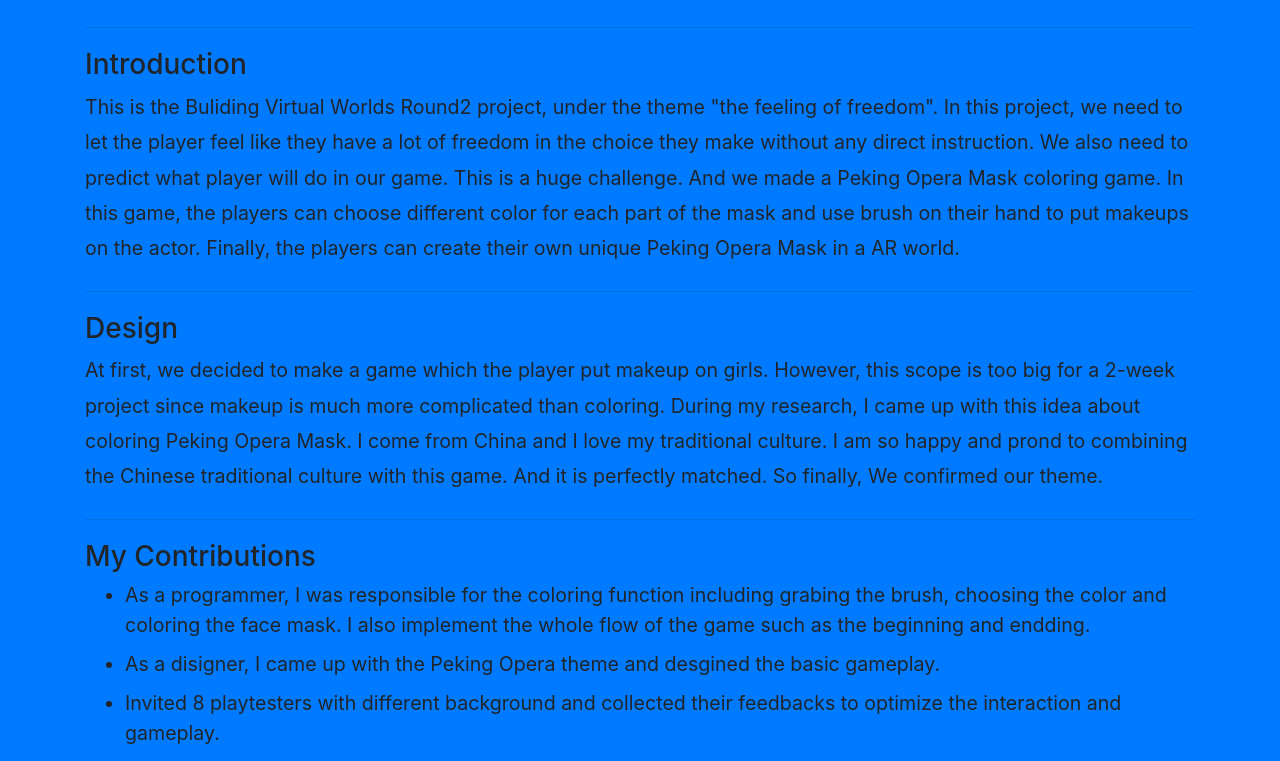
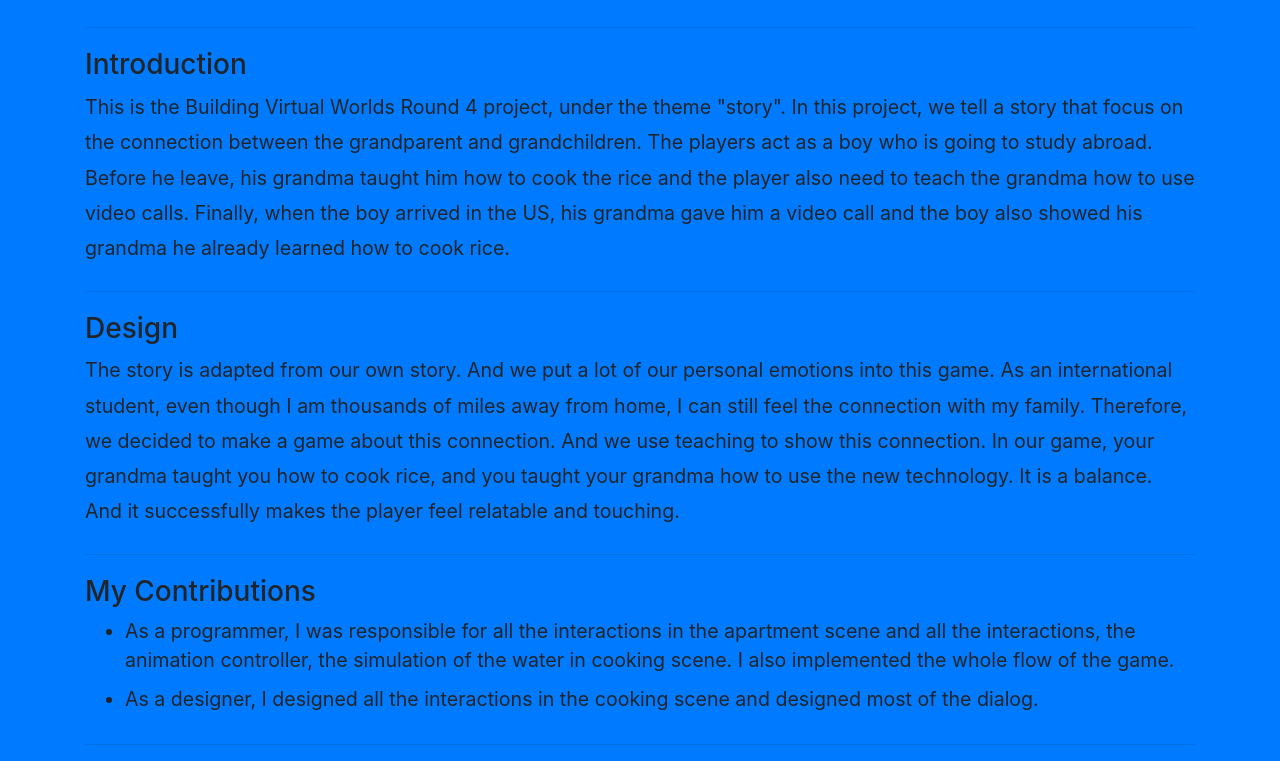
Before and after one commit to Sohhyy/game, a website with bundled scripts: page She.html in a window 1280 px wide. Shown: the part 1408-2169 px from the top of the page. Built offline with nearby package versions, Linux system fonts and the light colour scheme.

Commit message:
update she

```diff
--- a/She.html
+++ b/She.html
@@ -110,13 +110,13 @@
         <hr class="star-primary">
         <h3>Introduction</h3>
         <p>
-          This is the Buliding Virtual Worlds Round2 project, under the theme "the feeling of freedom". In this project, we need to let the player feel like they have a lot of freedom in the choice they make without any direct instruction. We also need to predict what player will do in our game. This is a huge challenge. And we made a Peking Opera Mask coloring game.  In this game, the players can choose different color for each part of the mask and use brush on their hand to put makeups on the actor. Finally, the players can create their own unique Peking Opera Mask in a AR world.
+          This is the Building Virtual Worlds Round 4 project, under the theme "story". In this project, we tell a story that focus on the connection between the grandparent and grandchildren. The players act as a boy who is going to study abroad. Before he leave, his grandma taught him how to cook the rice and the player also need to teach the grandma how to use video calls. Finally, when the boy arrived in the US, his grandma gave him a video call and the boy also showed his grandma he already learned how to cook rice.
 
         </p>
         <hr class="star-primary">
         <h3>Design</h3>
 
-        <p>At first, we decided to make a game which the player put makeup on girls. However, this scope is too big for a 2-week project since makeup is much more complicated than coloring. During my research, I came up with this idea about coloring Peking Opera Mask. I come from China and I love my traditional culture. I am so happy and prond to combining the Chinese traditional culture with this game. And it is perfectly matched. So finally, We confirmed our theme.
+        <p>The story is adapted from our own story. And we put a lot of our personal emotions into this game.  As an international student, even though I am thousands of miles away from home, I can still feel the connection with my family. Therefore, we decided to make a game about this connection. And we use teaching to show this connection. In our game, your grandma taught you how to cook rice, and you taught your grandma how to use the new technology. It is a balance. And it successfully makes the player feel relatable and touching.
 
 
 
@@ -126,10 +126,10 @@
         <h3>My Contributions</h3>
          <ul>
 
-        <li>As a programmer, I was responsible for the coloring function including grabing the brush, choosing the color and coloring the face mask. I also implement the whole flow of the game such as the beginning and endding.</li>
+        <li>As a programmer, I was responsible for all the interactions in the apartment scene and all the interactions, the animation controller, the simulation of the water in cooking scene. I also implemented the whole flow of the game.</li>
 
-        <li>As a disigner, I came up with the Peking Opera theme and desgined the basic gameplay.</li>
-        <li>Invited 8 playtesters with different background and collected their feedbacks to optimize the interaction and gameplay. </li>
+        <li>As a designer, I designed all the interactions in the cooking scene and designed most of the dialog.</li>
+
 
 
       </ul>
```
Also changed, not shown: Ittakestwodogs.html (+1 -1 lines), PekingOpera.html (+2 -2 lines).
